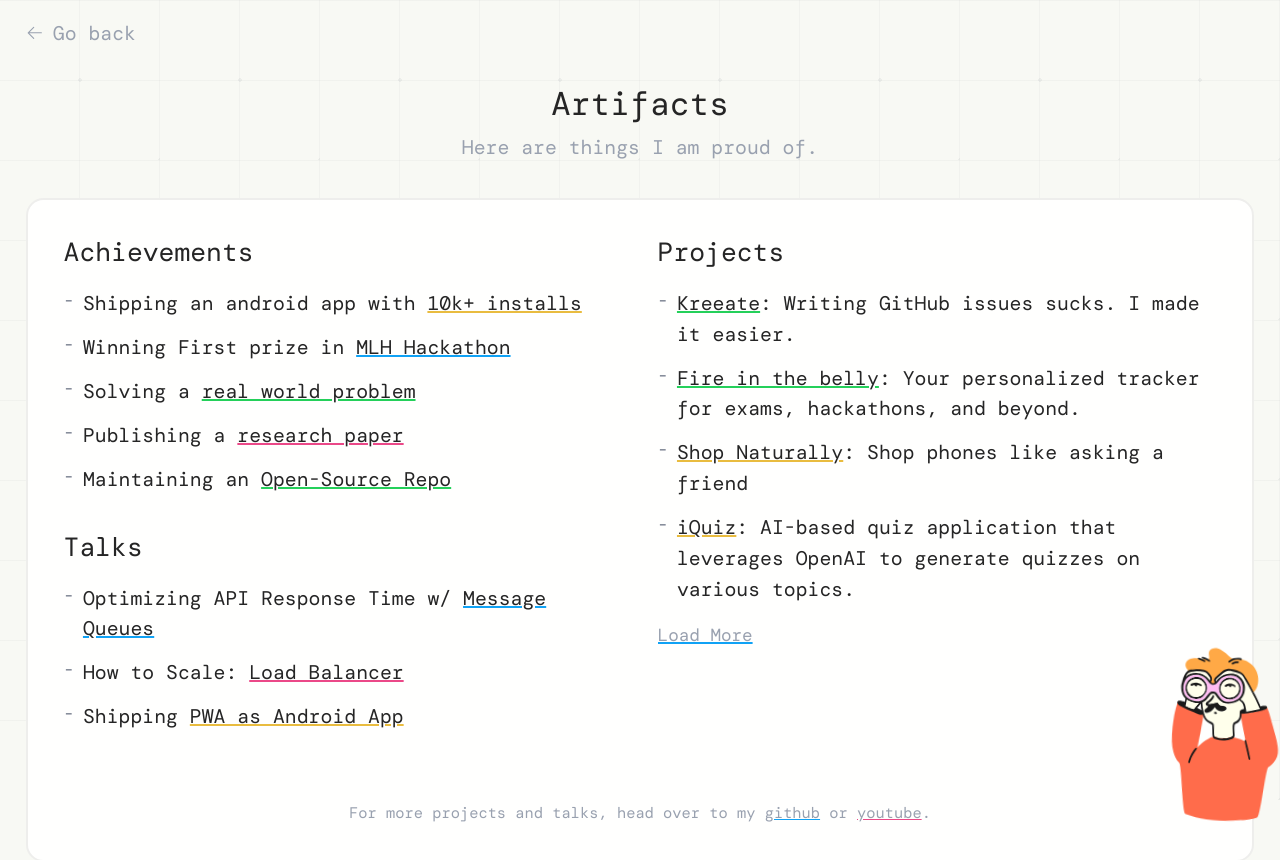
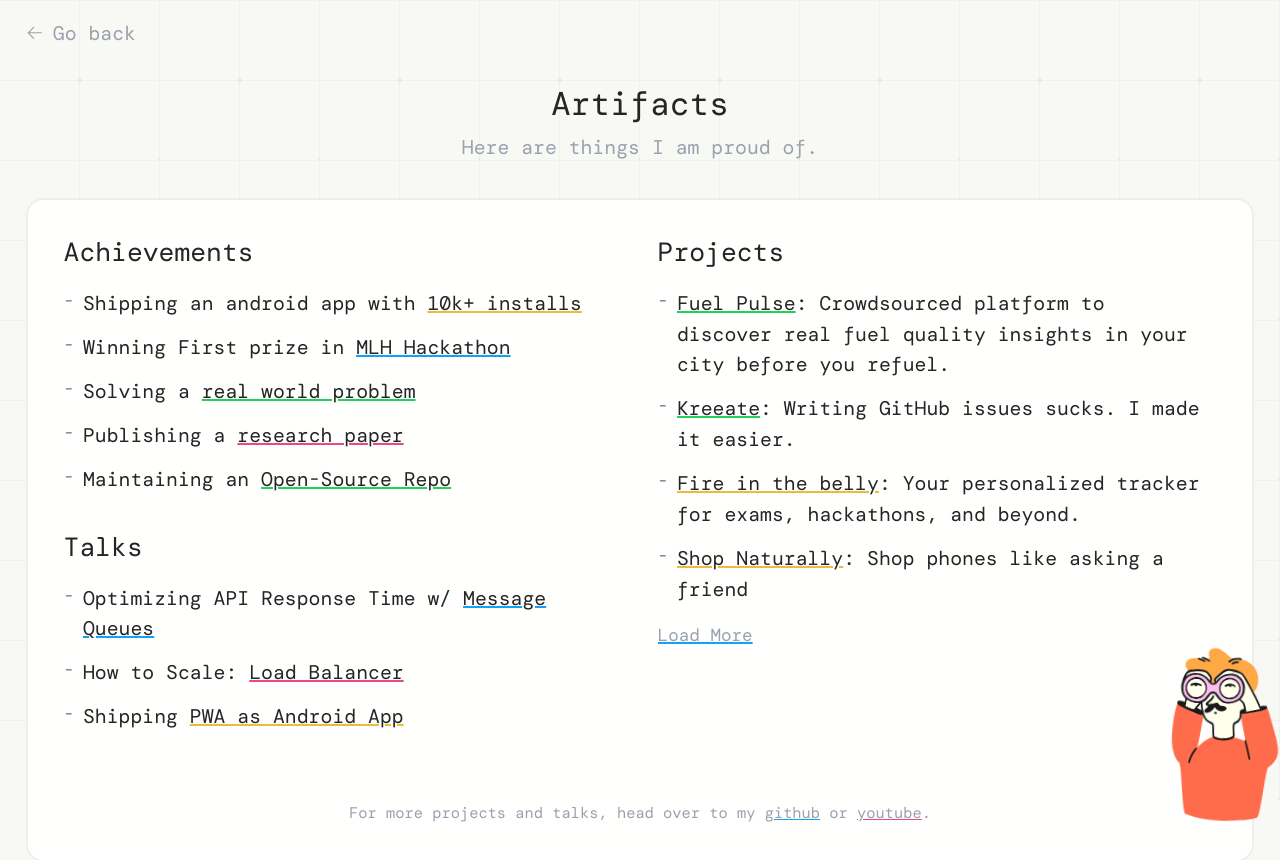
Before and after one commit to Logan1x/Logan1x.github.io, a React (Vite) app: page /artifacts in a window 1280 px wide. Shown: the top 860 px of the page. Built offline with nearby package versions, Linux system fonts and the light colour scheme; a web font is replaced by a local one.

Commit message:
add Fuel Pulse to top projects list

```diff
--- a/src/data/projects.ts
+++ b/src/data/projects.ts
@@ -1,4 +1,14 @@
 export const projects = [
+  {
+    title:
+      "[Fuel Pulse]: Crowdsourced platform to discover real fuel quality insights in your city before you refuel.",
+    links: [
+      {
+        text: "Fuel Pulse",
+        link: "https://petrol-api-worker.khushal20210-t1kxhglw.workers.dev/",
+      },
+    ],
+  },
   {
     title:
       "[Kreeate]: Writing GitHub issues sucks. I made it easier.",
```
